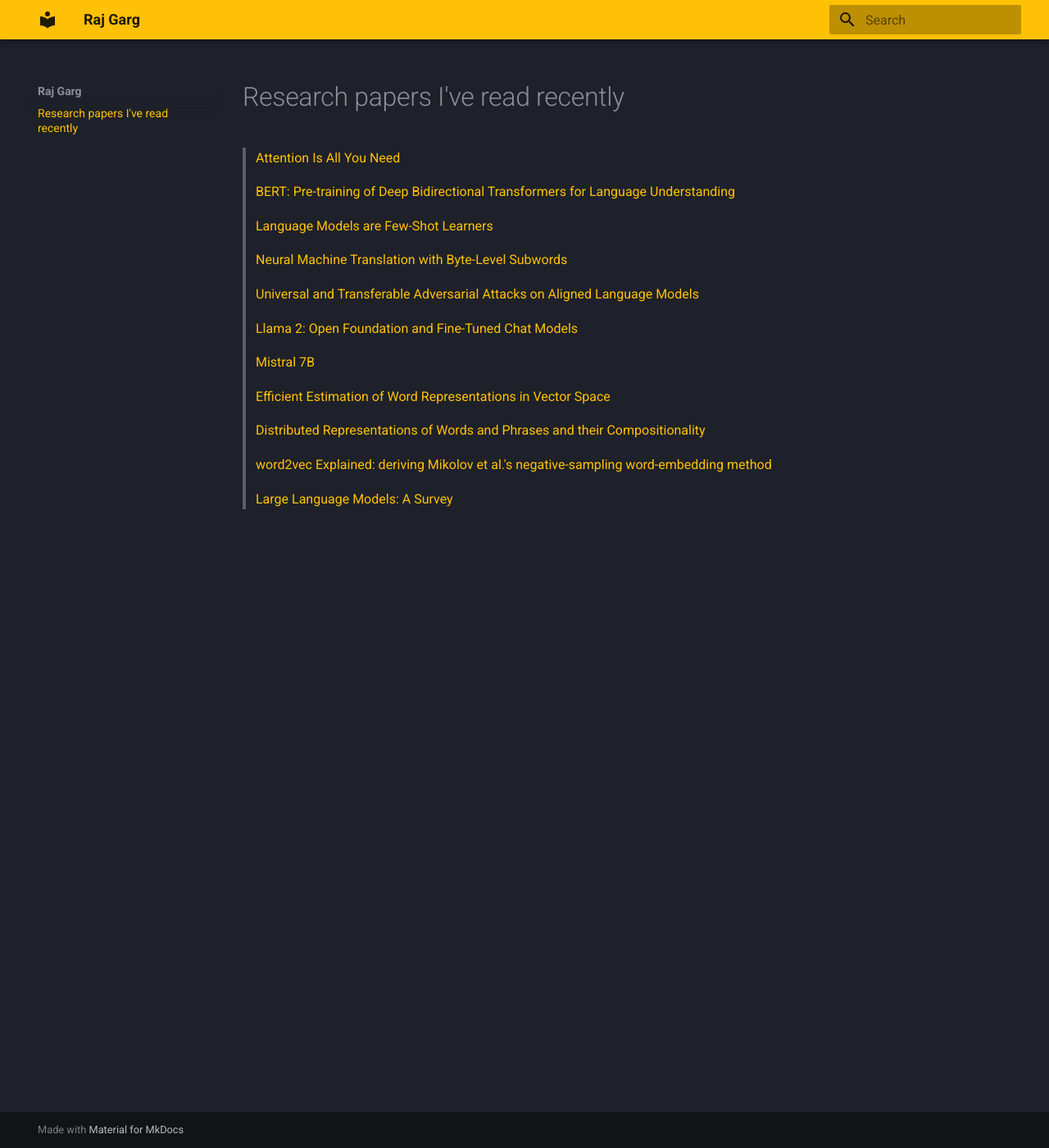
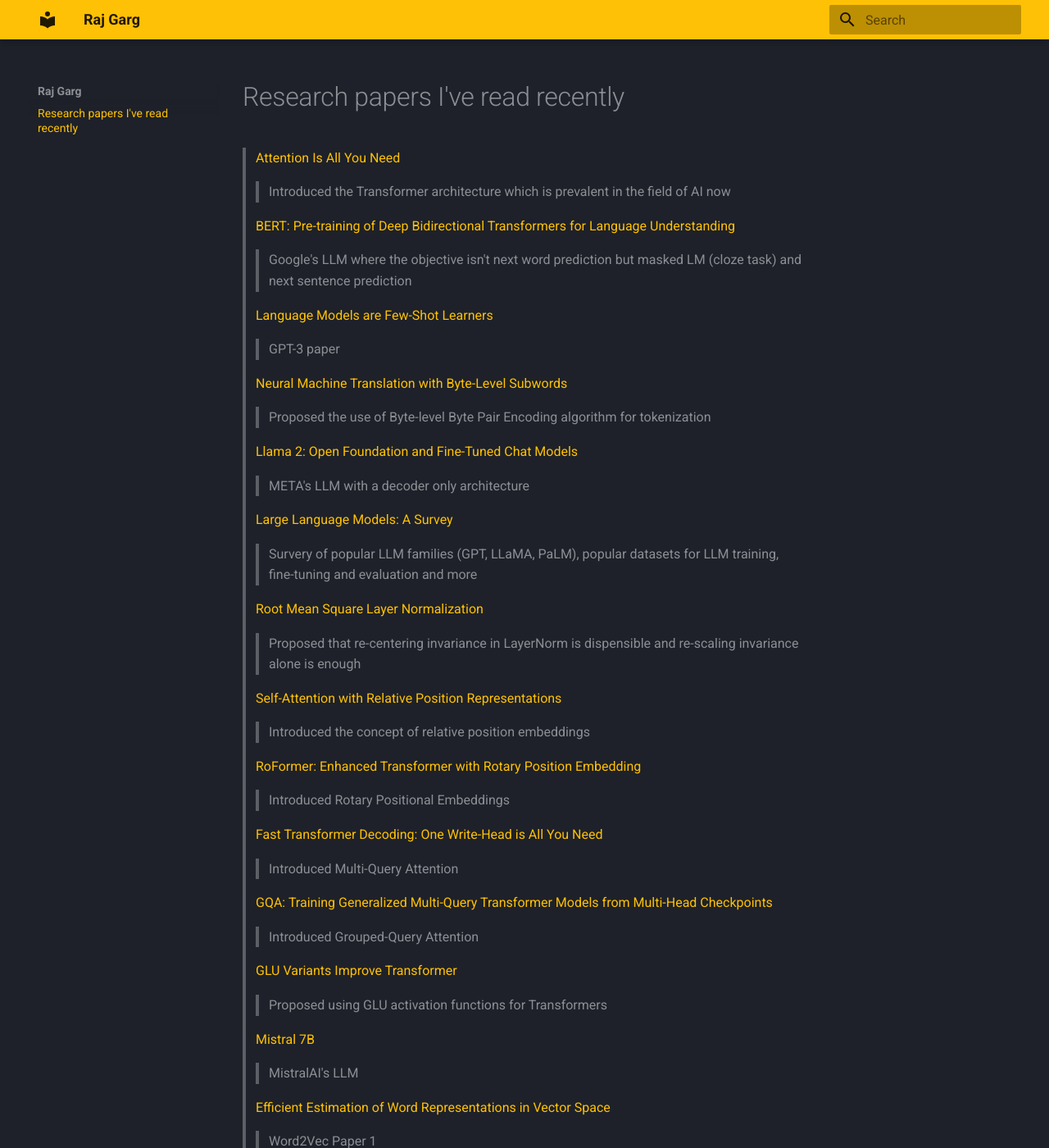
Before and after one commit to rajgarg021/blog, an MkDocs documentation site: the page built from docs/index.md, in a window 1280 px wide and 1400 px high. Shown: the whole window at 82% size. Built offline with MkDocs 1.6.1 and Material for MkDocs 9.7.7, drawn with Linux system fonts in a browser that asks for light colours; some of the changed text lies outside the part shown.

Commit message:
added papers

```diff
--- a/docs/index.md
+++ b/docs/index.md
@@ -1,24 +1,50 @@
 # Research papers I've read recently
 
 > [Attention Is All You Need](https://arxiv.org/abs/1706.03762)
+>> Introduced the Transformer architecture which is prevalent in the field of AI now
 
 > [BERT: Pre-training of Deep Bidirectional Transformers for Language Understanding](https://arxiv.org/abs/1810.04805)
+>> Google's LLM where the objective isn't next word prediction but masked LM (cloze task) and next sentence prediction
 
 > [Language Models are Few-Shot Learners](https://arxiv.org/abs/2005.14165)
+>> GPT-3 paper
 
 > [Neural Machine Translation with Byte-Level Subwords](https://arxiv.org/abs/1909.03341)
-
-> [Universal and Transferable Adversarial Attacks on Aligned Language Models](https://arxiv.org/abs/2307.15043)
+>> Proposed the use of Byte-level Byte Pair Encoding algorithm for tokenization
 
 > [Llama 2: Open Foundation and Fine-Tuned Chat Models](https://arxiv.org/abs/2307.09288)
+>> META's LLM with a decoder only architecture
 
-> [Mistral 7B](https://arxiv.org/pdf/2310.06825.pdf)
+> [Large Language Models: A Survey](https://arxiv.org/abs/2402.06196)
+>> Survery of popular LLM families (GPT, LLaMA, PaLM), popular datasets for LLM training, fine-tuning and evaluation and more
+
+> [Root Mean Square Layer Normalization](https://arxiv.org/abs/1910.07467)
+>> Proposed that re-centering invariance in LayerNorm is dispensible and re-scaling invariance alone is enough
+
+> [Self-Attention with Relative Position Representations](https://arxiv.org/abs/1803.02155)
+>> Introduced the concept of relative position embeddings
+
+> [RoFormer: Enhanced Transformer with Rotary Position Embedding](https://arxiv.org/abs/2104.09864)
+>> Introduced Rotary Positional Embeddings
+
+> [Fast Transformer Decoding: One Write-Head is All You Need](https://arxiv.org/abs/1911.02150)
+>> Introduced Multi-Query Attention
+
+> [GQA: Training Generalized Multi-Query Transformer Models from Multi-Head Checkpoints](https://arxiv.org/abs/2305.13245)
+>> Introduced Grouped-Query Attention
+
+> [GLU Variants Improve Transformer](https://arxiv.org/pdf/2002.05202)
+>> Proposed using GLU activation functions for Transformers
+
+
+> [Mistral 7B](https://arxiv.org/pdf/2310.06825)
+>> MistralAI's LLM
 
 > [Efficient Estimation of Word Representations in Vector Space](https://arxiv.org/abs/1301.3781)
+>> Word2Vec Paper 1
 
 > [Distributed Representations of Words and Phrases and their Compositionality](https://arxiv.org/abs/1310.4546)
+>> Word2Vec Paper 2
 
-> [word2vec Explained: deriving Mikolov et al.'s negative-sampling word-embedding method
-](https://arxiv.org/abs/1402.3722)
-
-> [Large Language Models: A Survey](https://arxiv.org/abs/2402.06196)
+> [word2vec Explained: deriving Mikolov et al.'s negative-sampling word-embedding method](https://arxiv.org/abs/1402.3722)
+>> Word2Vec Paper 3
```
